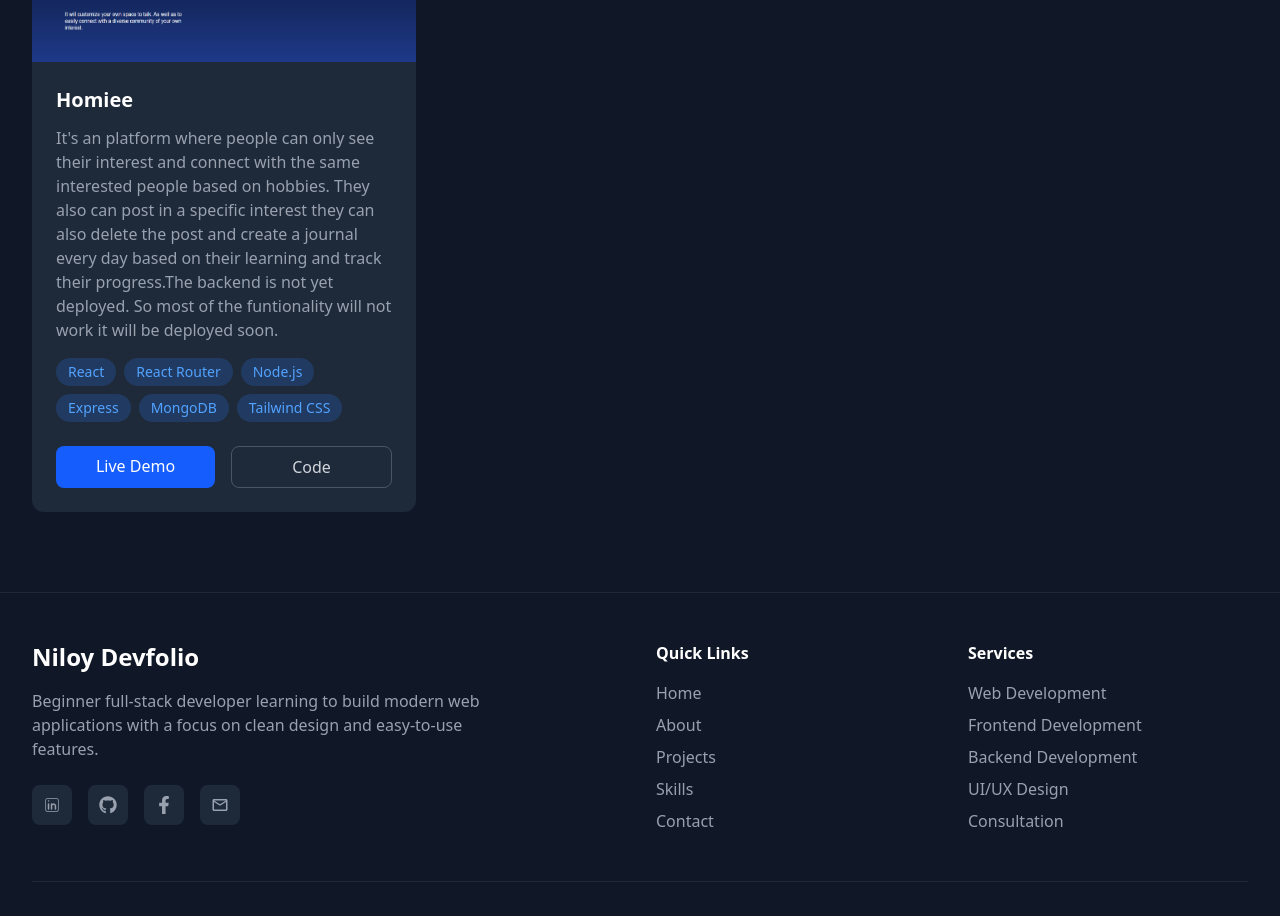
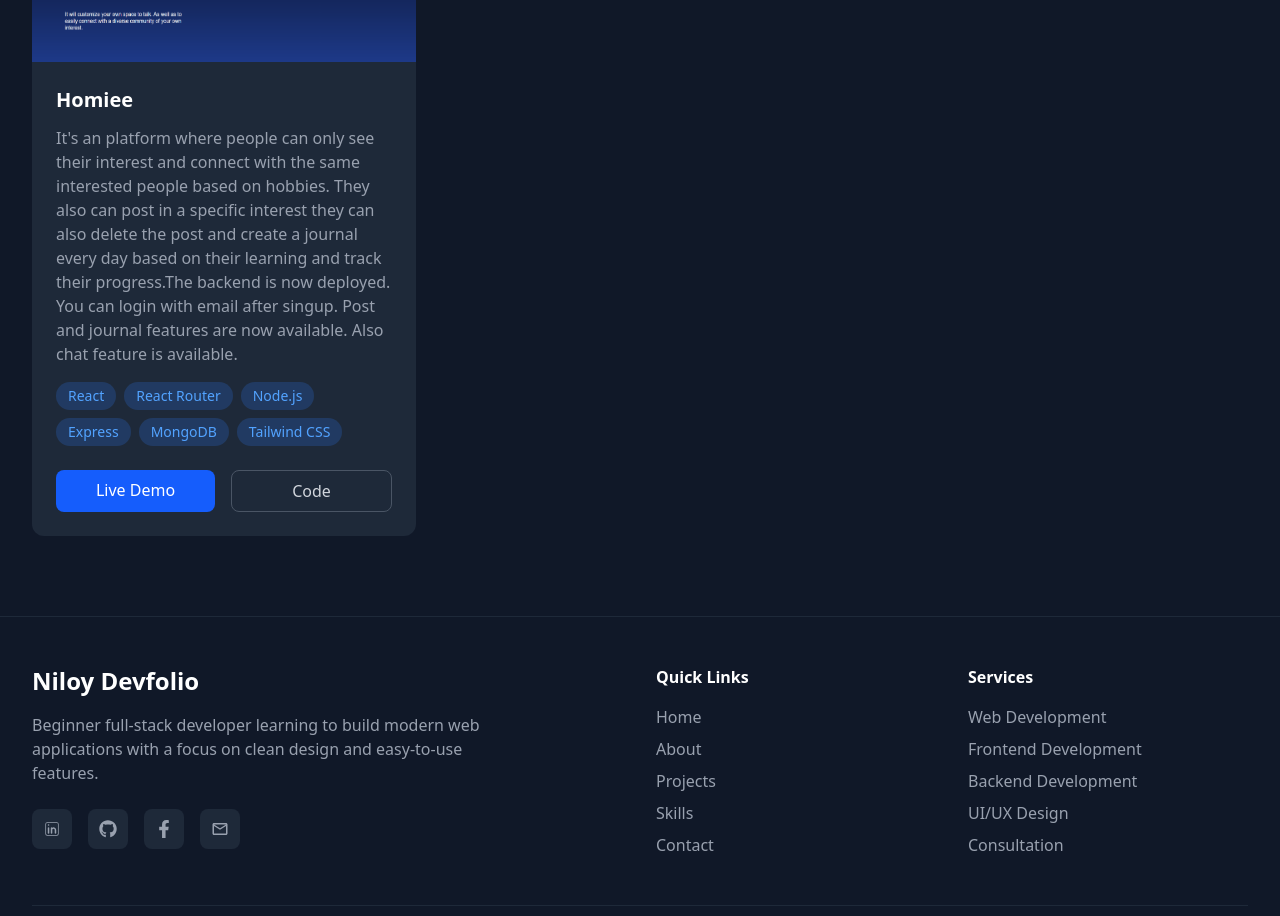
Before and after one commit to niloy8/Portfolioo, a React (Vite) app in the folder Niloy Devfolio/: page /projects in a window 1280 px wide. Shown: the part 1000-1916 px from the top of the page. Built offline with nearby package versions, Linux system fonts and the light colour scheme.

Commit message:
Update Info

```diff
--- a/Niloy Devfolio/src/Components/Projects/Project.tsx
+++ b/Niloy Devfolio/src/Components/Projects/Project.tsx
@@ -41,7 +41,7 @@ const Projects: FC = () => {
         {
             id: 4,
             title: "Homiee",
-            description: "It's an platform where people can only see their interest and connect with the same interested people based on hobbies. They also can post in a specific interest they can also delete the post and create a journal every day based on their learning and track their progress.The backend is not yet deployed. So most of the funtionality will not work it will be deployed soon.",
+            description: "It's an platform where people can only see their interest and connect with the same interested people based on hobbies. They also can post in a specific interest they can also delete the post and create a journal every day based on their learning and track their progress.The backend is now deployed. You can login with email after singup. Post and journal features are now available. Also chat feature is available.",
             image: forthProject,
             tags: ["React", "React Router", "Node.js", "Express", "MongoDB", "Tailwind CSS"],
             liveLink: "https://illustrious-pie-f73077.netlify.app/",
--- a/Niloy Devfolio/src/Components/Skills/Skills.tsx
+++ b/Niloy Devfolio/src/Components/Skills/Skills.tsx
@@ -5,7 +5,7 @@ import { FaFigma, FaGithub, FaJsSquare, FaNode, FaReact } from "react-icons/fa";
 import { RiTailwindCssFill } from 'react-icons/ri';
 import { SiExpress, SiFirebase, SiMongodb } from 'react-icons/si';
 import { TiHtml5 } from 'react-icons/ti';
-
+import { RiNextjsLine } from "react-icons/ri";
 const Skills: FC = () => {
     useEffect(() => {
         // Scroll to top on page load
@@ -18,6 +18,7 @@ const Skills: FC = () => {
             skills: [
                 { name: "React", icon: <FaReact className='text-zinc-100' /> },
                 { name: "TypeScript", level: 'Beginner', icon: <BiLogoTypescript className='text-zinc-100' /> },
+                { name: "Next.js", level: 'Beginner', icon: <RiNextjsLine className='text-zinc-100' /> },
                 { name: "JavaScript", icon: <FaJsSquare className='text-zinc-100' /> },
                 { name: "HTML/CSS", icon: <TiHtml5 className='text-zinc-100' /> },
                 { name: "Tailwind CSS", icon: <RiTailwindCssFill className='text-zinc-100' /> },
@@ -35,8 +36,8 @@ const Skills: FC = () => {
         {
             title: "Tools & Others",
             skills: [
+
                 { name: "Git", icon: <FaGithub className='text-zinc-100' /> },
-
                 { name: "Figma", level: 'Basic', icon: <FaFigma className='text-zinc-100' /> },
 
             ]
```
